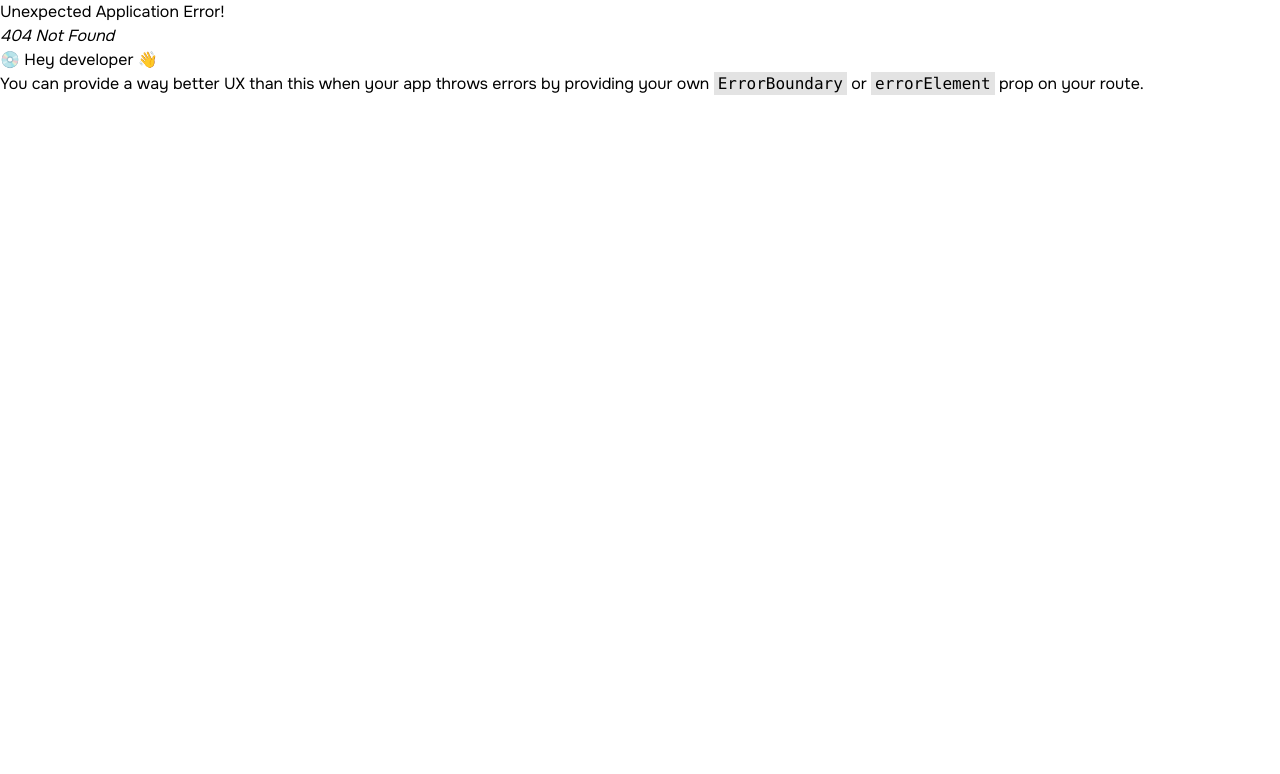
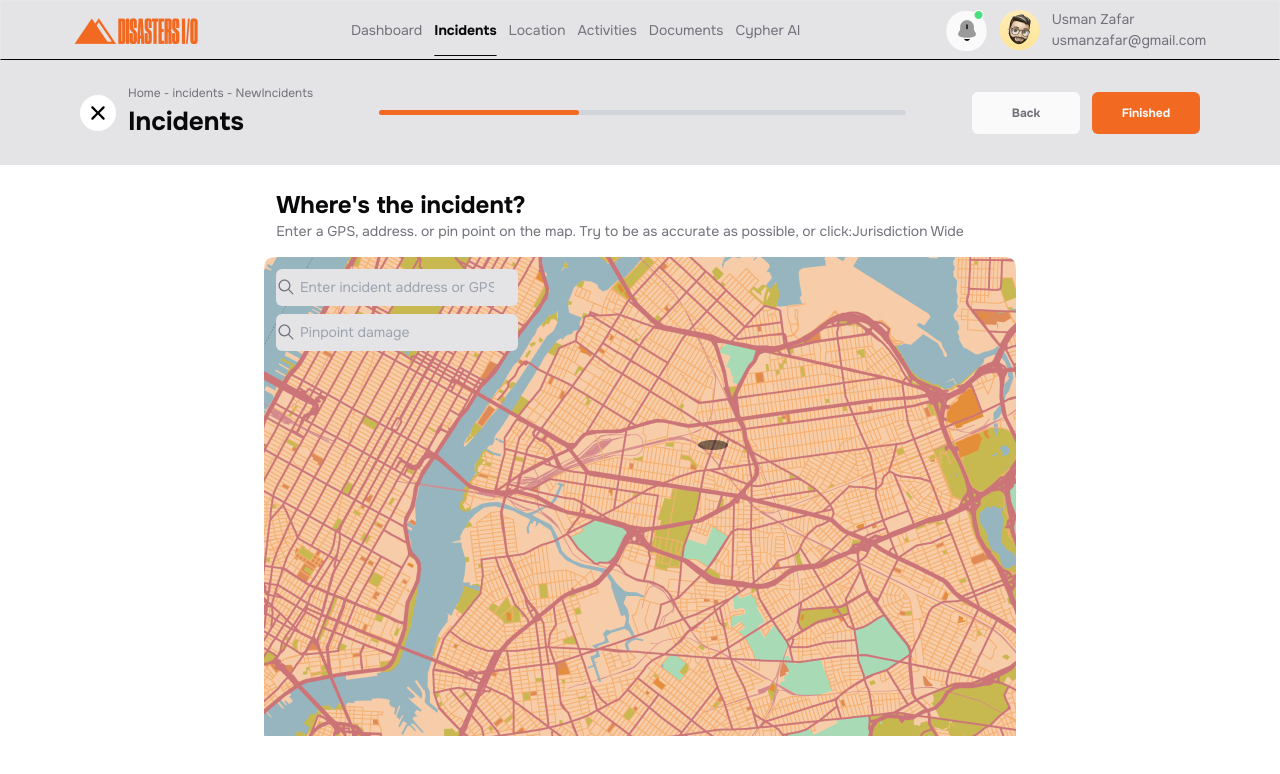
Before and after one commit to Rezwanul777/disaster-project-react, a React (Vite) app: page /incidents/incidentBar/newIncidents/nextPartIncidents/location in a window 1280 px wide. Before the commit this address had no page. Shown: the top 774 px of the page. Built offline with nearby package versions, Linux system fonts and the light colour scheme.

Commit message:
modified data of nextpart incidents and Newincidnt loacation

```diff
--- a/src/main.jsx
+++ b/src/main.jsx
@@ -13,6 +13,7 @@ import Location from './pages/location/Location.jsx';
 import IncidentBar from './pages/incidents/IncidentBar.jsx';
 import NewIncidents from './pages/incidents/NewIncidents.jsx';
 import NextPartIncidents from './pages/incidents/NextPartIncidents.jsx';
+import NewIncidentLocation from './pages/incidents/NewIncidentLocation.jsx';
 const router = createBrowserRouter([
   {
     path: "/",
@@ -40,6 +41,10 @@ const router = createBrowserRouter([
       element:<NextPartIncidents />
     },
     {
+      path:"/incidents/incidentBar/newIncidents/nextPartIncidents/location" ,
+      element:<NewIncidentLocation />
+    },
+    {
       path: "/location",
       element: <Location/>,
     },
--- /dev/null
+++ b/src/pages/incidents/NewIncidentLocation.jsx
@@ -0,0 +1,60 @@
+import { useNavigate } from "react-router-dom";
+import NewIncident from "./NewIncident";
+import { IoIosSearch } from "react-icons/io";
+import googleMap from "../../assets/images/google-map.png";
+
+const NewIncidentLocation = () => {
+    const navigate = useNavigate();
+    const stepBack = () => {
+      navigate("/incidents/incidentBar/newIncidents/nextPartIncidents");
+    };
+    const finished = () => {
+      navigate("/Locations");
+    };
+    return (
+      <div>
+        <NewIncident
+          button="Finished"
+          btnBack="Back"
+          welcome="Home - incidents - NewIncidents"
+          heading="Incidents"
+          onClick={finished}
+          stepBack={stepBack}
+        />
+        <div className="flex flex-col justify-center items-center gap-4 my-6 md:mx-0 mx-5">
+          <div className="md:-ms-10 ms-0 ">
+            <h1 className="font-bold text-2xl text-blackBold ">
+              Where&apos;s the incident?
+            </h1>
+            <p className="text-14 leading-5 text-grayBold">
+              Enter a GPS, address. or pin point on the map. Try to be as accurate
+              as possible, or click:Jurisdiction Wide
+            </p>
+          </div>
+          <div className="relative">
+            <img src={googleMap} alt="google-map" />
+            <div className="flex flex-col gap-2 absolute top-3 left-3 z-[9999]">
+              <div className="relative">
+                <input
+                  type="text"
+                  placeholder="Enter incident address or GPS"
+                  className="bg-whiteLight px-6 py-2 rounded-md focus:outline-none focus:shadow-inner focus:shadow-sky-300 text-grayBold text-14"
+                />
+                <IoIosSearch className=" absolute top-2 left-0 size-5 text-grayBold" />
+              </div>
+              <div className="relative">
+                <input
+                  type="text"
+                  placeholder="Pinpoint damage"
+                  className="bg-whiteLight px-6 py-2 rounded-md focus:outline-none focus:shadow-inner focus:shadow-sky-300 text-grayBold text-14"
+                />
+                <IoIosSearch className=" absolute top-2 left-0 size-5 text-grayBold" />
+              </div>
+            </div>
+          </div>
+        </div>
+      </div>
+    );
+}
+
+export default NewIncidentLocation
--- a/src/pages/incidents/NextPartIncidents.jsx
+++ b/src/pages/incidents/NextPartIncidents.jsx
@@ -8,7 +8,7 @@ const NextPartIncidents = () => {
       navigate("/incidents/incidentBar/newIncidents");
     };
     const nextStep = () => {
-      navigate("/incidents/stepbar/newIncidents/describeIncidents/location");
+      navigate("/incidents/incidentBar/newIncidents/nextPartIncidents/location");
     };
     return (
       <div>
```
